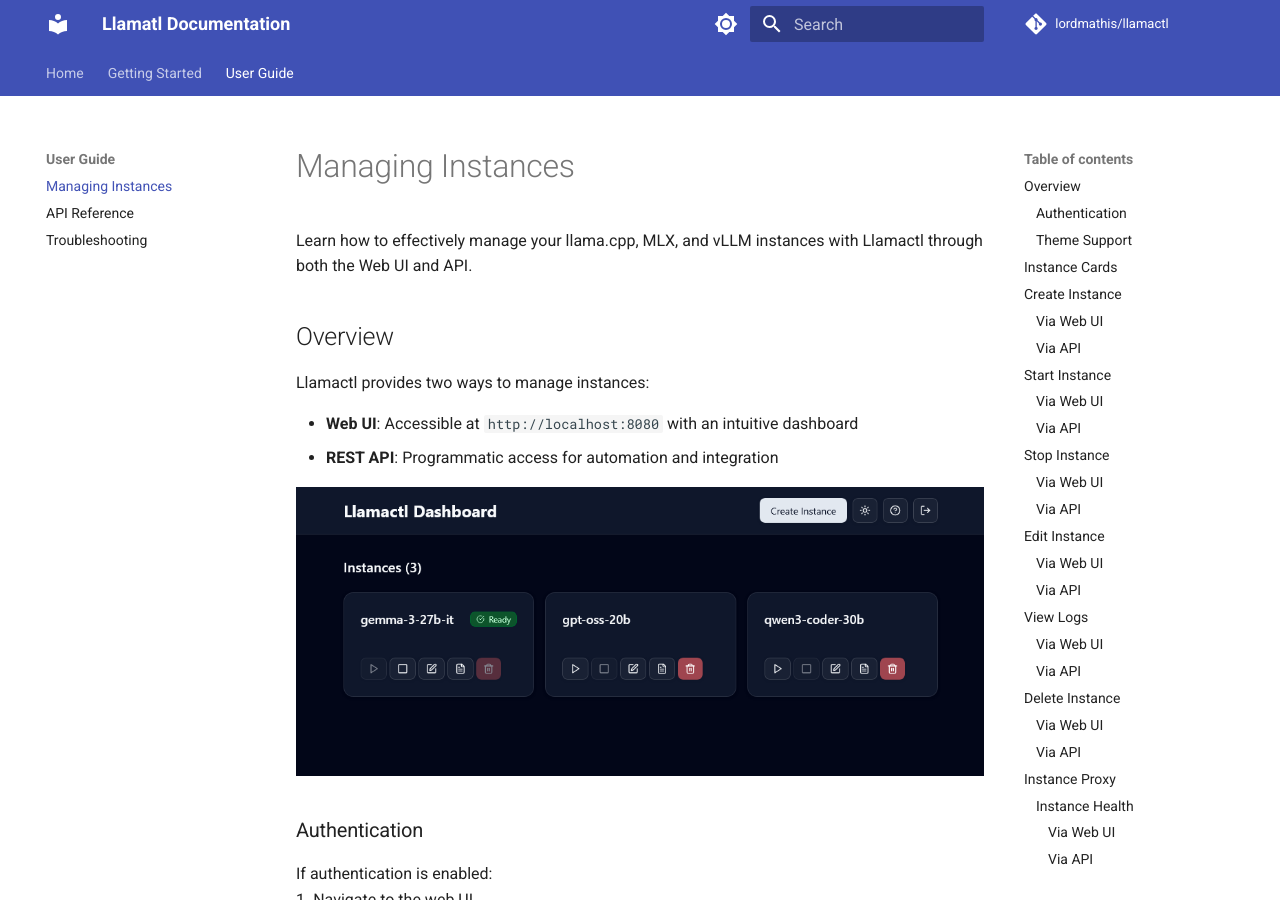
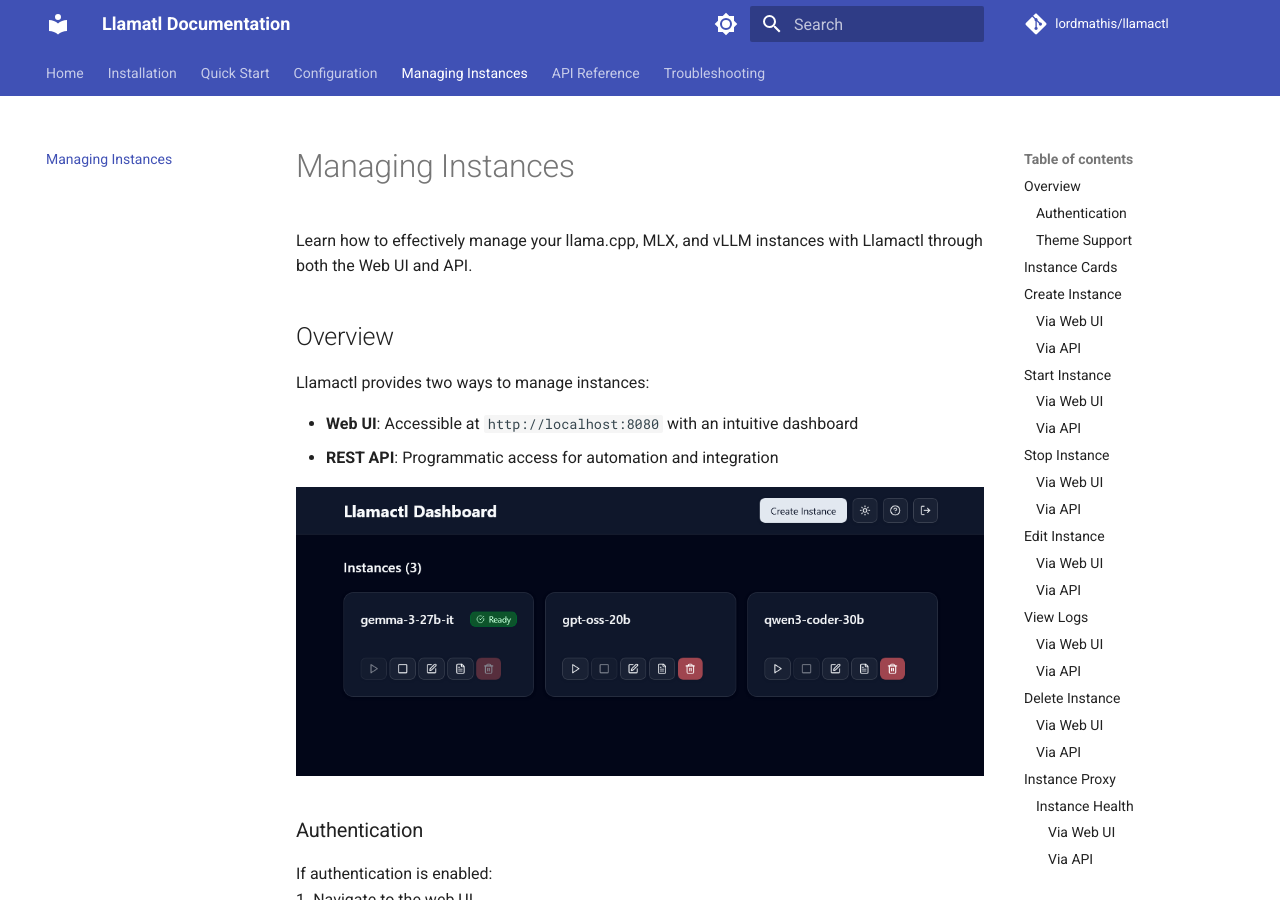
Before and after one commit to lordmathis/llamactl, an MkDocs documentation site: the page built from docs/managing-instances.md, in a window 1280 px wide and 900 px high. Built offline with MkDocs 1.6.1 and Material for MkDocs 9.7.7, drawn with Linux system fonts in a browser that asks for light colours; comment, search, counter and statistics services are not loaded; the version menu is left out.

Commit message:
Flatten the docs structure

```diff
--- a/docs/user-guide/managing-instances.md
+++ b/docs/managing-instances.md
@@ -9,7 +9,7 @@ Llamactl provides two ways to manage instances:
 - **Web UI**: Accessible at `http://localhost:8080` with an intuitive dashboard
 - **REST API**: Programmatic access for automation and integration
 
-![Dashboard Screenshot](../images/dashboard.png)
+![Dashboard Screenshot](images/dashboard.png)
 
 ### Authentication
 
@@ -35,7 +35,7 @@ Each instance is displayed as a card showing:
 
 ### Via Web UI
 
-![Create Instance Screenshot](../images/create_instance.png)
+![Create Instance Screenshot](images/create_instance.png)
 
 1. Click the **"Create Instance"** button on the dashboard
 2. Enter a unique **Name** for your instance (only required field)
--- a/mkdocs.yml
+++ b/mkdocs.yml
@@ -49,14 +49,12 @@ markdown_extensions:
 
 nav:
   - Home: index.md
-  - Getting Started:
-    - Installation: getting-started/installation.md
-    - Quick Start: getting-started/quick-start.md
-    - Configuration: getting-started/configuration.md
-  - User Guide:
-    - Managing Instances: user-guide/managing-instances.md
-    - API Reference: user-guide/api-reference.md
-    - Troubleshooting: user-guide/troubleshooting.md
+  - Installation: installation.md
+  - Quick Start: quick-start.md
+  - Configuration: configuration.md
+  - Managing Instances: managing-instances.md
+  - API Reference: api-reference.md
+  - Troubleshooting: troubleshooting.md
 
 plugins:
   - search
```
Also changed, not shown: docs/index.md (+7 -7 lines), docs/quick-start.md (renamed from docs/getting-started/quick-start.md, +2 -2 lines), docs/api-reference.md (renamed from docs/user-guide/api-reference.md), docs/configuration.md (renamed from docs/getting-started/configuration.md), docs/installation.md (renamed from docs/getting-started/installation.md), docs/troubleshooting.md (renamed from docs/user-guide/troubleshooting.md).
